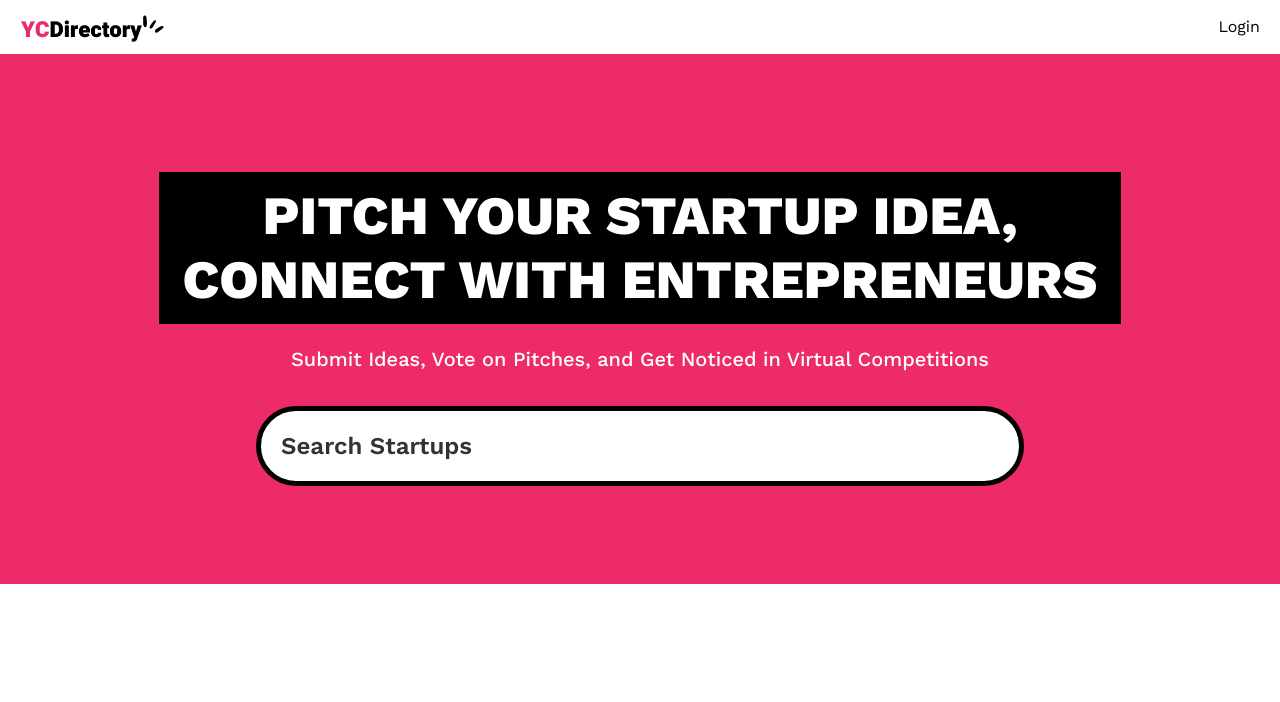
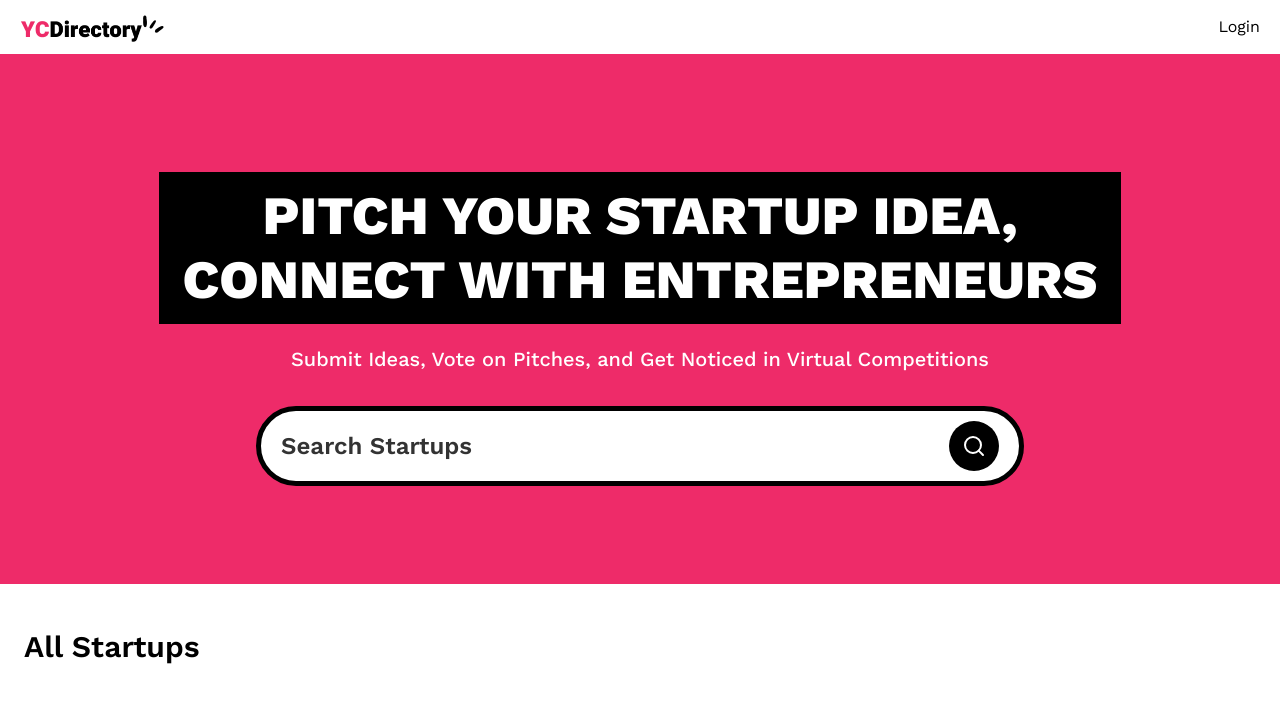
Before and after one commit to Aditya251610/YC_DIRECTORY, a Next.js app: page / in a window 1280 px wide. Shown: the top 702 px of the page. Built offline with nearby package versions, Linux system fonts and the light colour scheme; no server answers.

Commit message:
added the search functionality

```diff
--- a/app/(root)/page.tsx
+++ b/app/(root)/page.tsx
@@ -1,7 +1,9 @@
-import Image from "next/image";
 import SearchForm from "../components/SearchForm";
 
-export default function Home() {
+export default async function Home({ searchParams } : { searchParams: Promise<{ query?: string }> }) {
+
+  const query = (await searchParams).query;
+
   return (
     <>
       <section className="pink_container">
@@ -13,7 +15,15 @@ export default function Home() {
         <p className="sub-heading !max-w-3xl">
           Submit Ideas, Vote on Pitches, and Get Noticed in Virtual Competitions
         </p>
-        <SearchForm />
+        <SearchForm query={query} />
+      </section>
+
+      <section className="section_container">
+        <p className="text-30-semibold">
+          {query ? `Search results for "${query}"` : "All Startups"}
+        </p>
+
+        <ul className="mt-7 card_grid"></ul>
       </section>
     </>
   );
--- a/app/components/SearchForm.tsx
+++ b/app/components/SearchForm.tsx
@@ -1,17 +1,26 @@
 import React from 'react'
 import Form from 'next/form'
+import { Search } from 'lucide-react'
+import SearchFormReset from './SearchFormReset'
 
-const SearchForm = () => {
+const SearchForm = ({ query }: { query?: string }) => {
+
   return (
     <Form action='/' scroll={false} className='search-form'>
         <input
             name='query'
-            defaultValue=''
+            defaultValue={query}
             className='search-input'
             placeholder='Search Startups'
         />
 
-        <div className='flex gap-2'></div>
+        <div className='flex gap-2'>
+            {query && <SearchFormReset />}
+
+            <button type='submit' className='search-btn text-white'>
+                <Search />
+            </button>
+        </div>
     </Form>
   )
 }
--- /dev/null
+++ b/app/components/SearchFormReset.tsx
@@ -0,0 +1,21 @@
+"use client";
+
+import { X } from "lucide-react";
+import Link from "next/link";
+
+const SearchFormReset = () => {
+    const reset = () => {
+        const form = document.querySelector('.search-form') as HTMLFormElement
+        if (form) form.reset();
+    }
+
+  return (
+    <button type='reset' onClick={reset}>
+        <Link href='/' className="search-btn text-white">
+            <X className="size-5" />
+        </Link>
+    </button>
+  )
+}
+
+export default SearchFormReset
```
